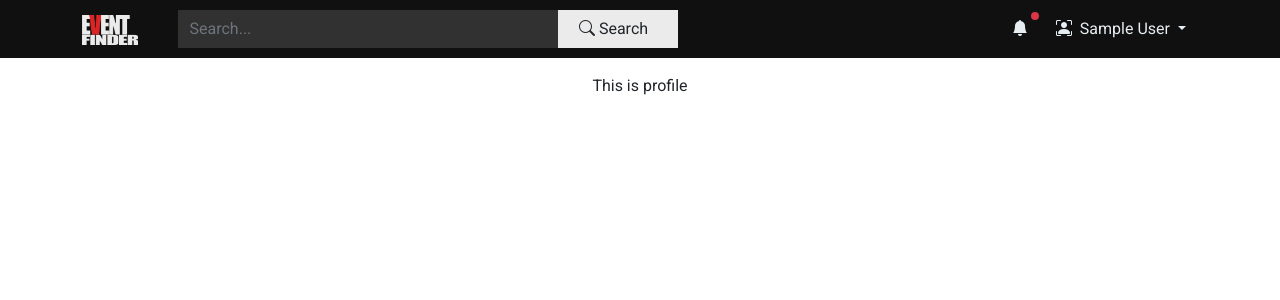
After one commit to MinusThetaOld/event-finder, a Flask app: page /profiles/1 in a window 1280 px wide. The commit adds this page. Shown: the top 300 px of the page. Run offline with Flask 2, Linux system fonts and the light colour scheme; a user stored in the database is signed in; tables that the repository leaves empty hold one stand-in row (values such as "Sample post"); some libraries are stand-ins or nearby versions.

```diff
--- a/flaskr/profiles/routes.py
+++ b/flaskr/profiles/routes.py
@@ -1,3 +1,10 @@
 from flask import Blueprint, render_template, request
+from flaskr.models import User
 
 profiles = Blueprint("profiles", __name__)
+
+
+@profiles.route("/profiles/<int:id>")
+def view_profile(id: int):
+    user = User.query.get(id)
+    return render_template("profiles/view-profile.html", user=user)
--- a/flaskr/templates/layout.html
+++ b/flaskr/templates/layout.html
@@ -69,16 +69,12 @@
                                 <a href="#" class="btn btn-infos dropdown-toggle" data-bs-toggle="dropdown"
                                     aria-expanded="false">
                                     <i class="bi bi-person-bounding-box"></i>
-                                    {% if current_user.is_authenticated %}
-                                    <span class="ms-1">{{ current_user.profile.first_name + " " +
+                                    <span class="ms-1">{{ current_user.profile.first_name }} {{
                                         current_user.profile.last_name }}</span>
-                                    {% else %}
-                                    <span class="ms-1">Anonymous</span>
-                                    {% endif %}
                                 </a>
                                 <ul class="dropdown-menu">
                                     <li>
-                                        <a class="dropdown-item" href="#">
+                                        <a class="dropdown-item" href="{{ url_for('users.view_user_profile') }}">
                                             <i class="bi bi-binoculars-fill"></i>
                                             <span class="ms-1">View Profile</span>
                                         </a>
@@ -150,14 +146,10 @@
                         <div class="d-flex flex-column sm-screen {{'d-none' if not current_user.is_authenticated}}">
                             <a href="#" class="btn mt-1 btn-infos">
                                 <i class="bi bi-person-bounding-box"></i>
-                                {% if current_user.is_authenticated %}
-                                <span class="ms-1">{{ current_user.profile.first_name + " " +
+                                <span class="ms-1">{{ current_user.profile.first_name }} {{
                                     current_user.profile.last_name }}</span>
-                                {% else %}
-                                <span class="ms-1">Anonymous</span>
-                                {% endif %}
                             </a>
-                            <a href="#" class="btn mt-1 btn-infos">
+                            <a href="{{ url_for('users.view_user_profile') }}" class="btn mt-1 btn-infos">
                                 <i class="bi bi-binoculars-fill"></i>
                                 <span class="ms-1">View Profile</span>
                             </a>
--- /dev/null
+++ b/flaskr/templates/profiles/view-profile.html
@@ -0,0 +1,11 @@
+{% extends "layout.html" %}
+
+{% block title %} {{ user.profile.first_name }} {{ user.profile.last_name }} {% endblock %}
+
+{% block content %}
+<div class="container">
+    <div class="text-center">
+        This is profile
+    </div>
+</div>
+{% endblock %}
--- a/flaskr/users/routes.py
+++ b/flaskr/users/routes.py
@@ -109,3 +109,8 @@ def reset_password(id: int, token: str):
         flash(f"{veridication_result['message']}", "success")
         return redirect(url_for("users.login_user"))
     return render_template("users/reset_password.html", form=form)
+
+
+@users.route("/users/view-profile")
+def view_user_profile():
+    return redirect(url_for("profiles.view_profile", id=current_user.id))
```
Also changed, not shown: flaskr/static/images/default/CoverPhotos/default.png (added), flaskr/static/images/default/ProfilePhotos/default.png (added).
